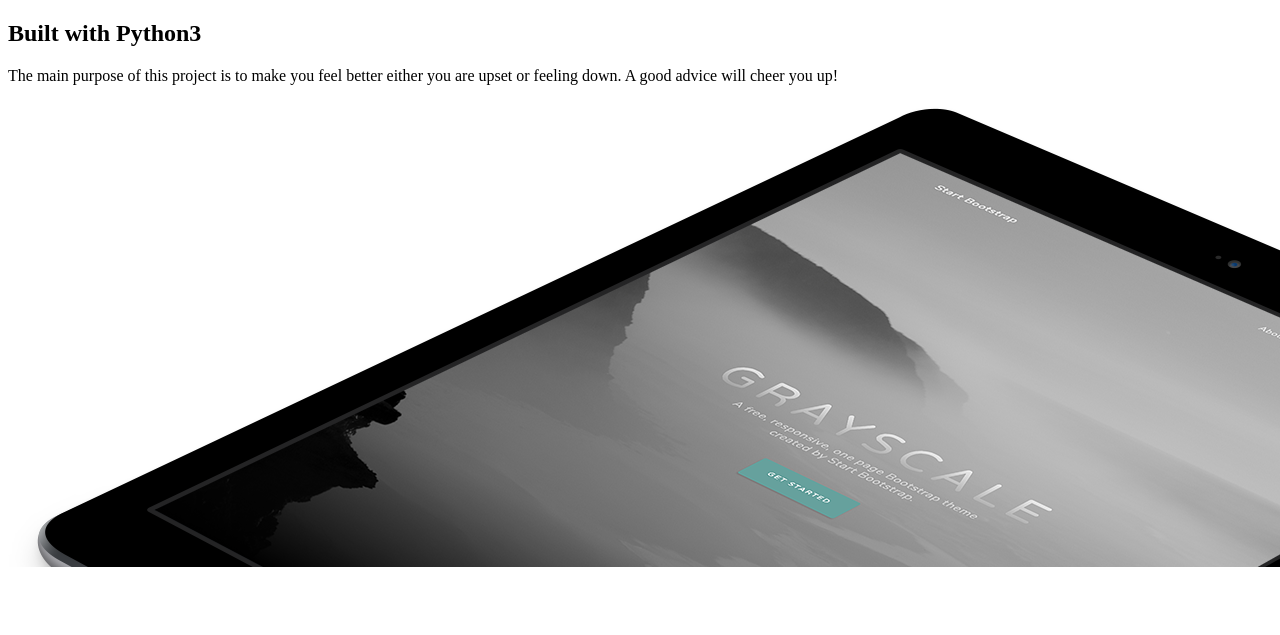
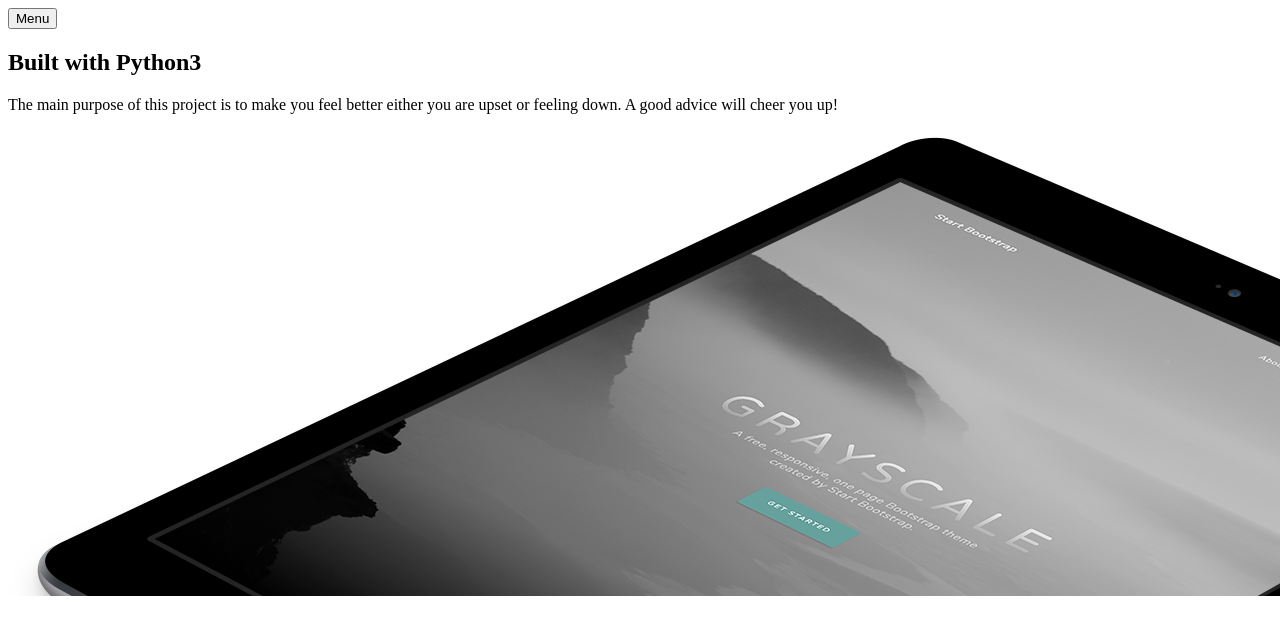
Before and after one commit to AigulTok/MyAdviceApp, a FastAPI app: page /about/ in a window 1280 px wide; the page is wider, and only the part inside the window is pictured. Shown: the top 635 px of that part. Run offline with FastAPI, Linux system fonts and the light colour scheme.

Commit message:
Я улучшила навигацию на главную страницу

```diff
--- a/templates/about.html
+++ b/templates/about.html
@@ -5,7 +5,17 @@
         <title></title>
     </head>
     <body>
-    <!-- About-->
+        <!-- Navigation-->
+        <nav class="navbar navbar-expand-lg navbar-light fixed-top" id="mainNav">
+            <div class="container px-4 px-lg-5">
+                <a class="navbar-brand" href="https://my-advice-app.herokuapp.com"></a>
+                <button class="navbar-toggler navbar-toggler-right" type="button" data-bs-toggle="collapse" data-bs-target="#navbarResponsive" aria-controls="navbarResponsive" aria-expanded="false" aria-label="Toggle navigation">
+                    Menu
+                    <i class="fas fa-bars"></i>
+                </button>
+            </div>
+        </nav>
+        <!-- About-->
         <section class="about-section text-center" id="about">
             <div class="container px-4 px-lg-5">
                 <div class="row gx-4 gx-lg-5 justify-content-center">
```
Also changed, not shown: templates/author.html (+10 -0 lines), templates/project.html (+10 -0 lines).
